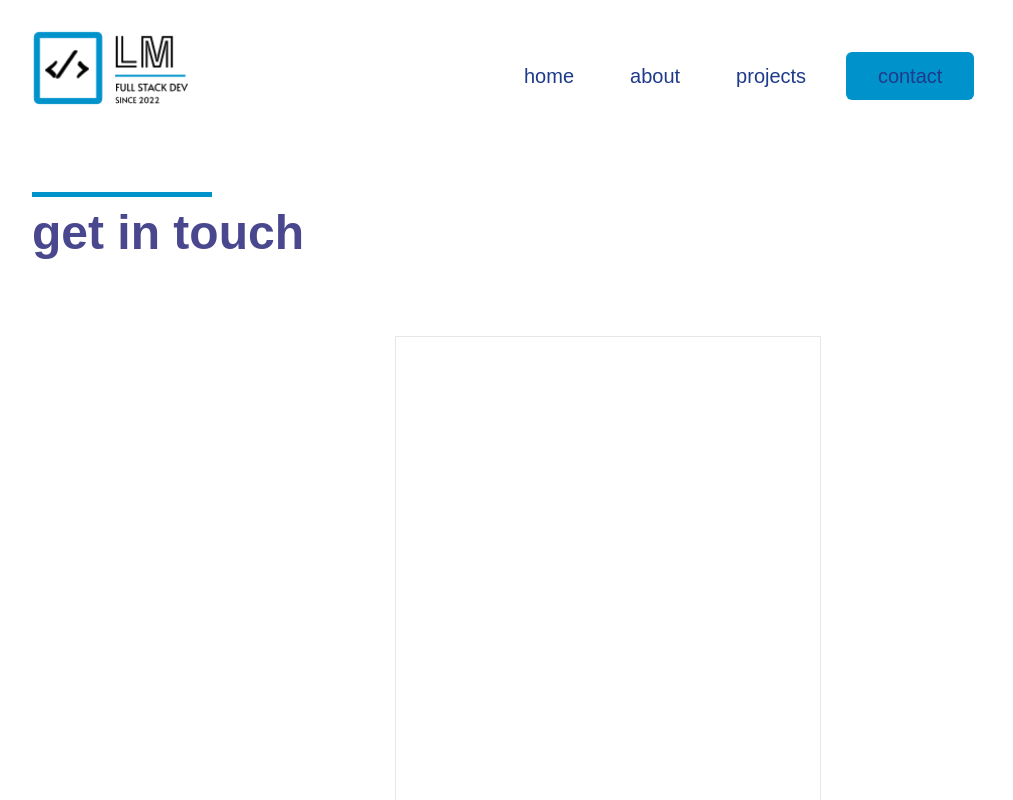
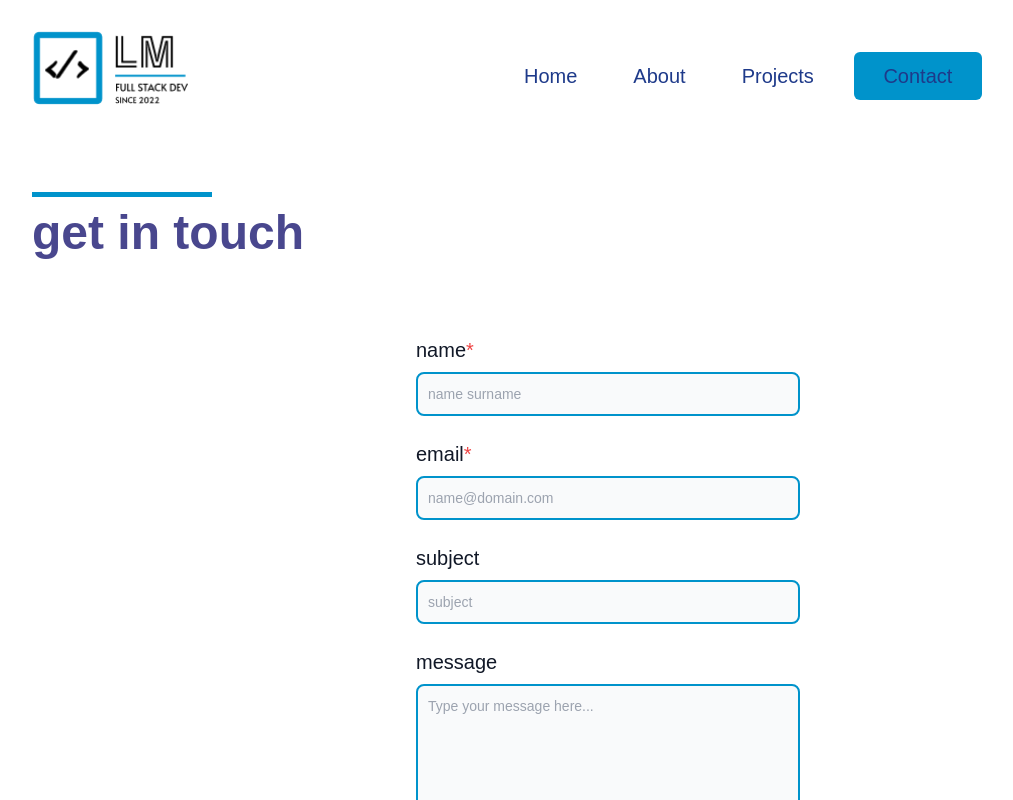
Before and after one commit to Luyanda-Madonsela/porfolio_website, a Next.js app: page /contact in a window 1280 px wide. Shown: the top 800 px of the page, without its empty margins (32-1045 px from the left). Built offline with nearby package versions, Linux system fonts and the light colour scheme.

Commit message:
contact page ui mvp complete

```diff
--- a/src/app/contact/page.tsx
+++ b/src/app/contact/page.tsx
@@ -1,3 +1,6 @@
+
+'use client'
+
 import Header from '../../components/Header'
 
 export default function Contact() {
@@ -7,7 +10,26 @@ export default function Contact() {
         <div className="flex h-20 w-full p-16">
           <Header text="get in touch" />
         </div>
-        <div className="flex border h-192 w-1/3 mt-20 mb-20">
+        <div className="flex h-160 w-1/3 mt-20 mb-0">
+
+          <form className="max-w-sm mx-auto w-full">
+            <label htmlFor="name" className="block mb-2 text-xl font-medium text-gray-900 dark:text-purple">name<span className='text-red-500 text-m'>*</span></label>
+            <input type="text" id="name" aria-describedby="helper-text-explanation" className="bg-gray-50 border-2 border-butt-color text-gray-900 text-sm rounded-lg focus:ring-butt-color focus:border-butt-color block w-full p-2.5  dark:bg-white dark:border-butt-color dark:placeholder-gray-400 dark:text-black dark:focus:ring-butt-color dark:focus:border-butt-color" placeholder="name surname"></input>
+            <br></br>
+            <label htmlFor="email" className="block mb-2 text-xl font-medium text-gray-900 dark:text-purple">email<span className='text-red-500 text-m'>*</span></label>
+            <input type="email" id="email" aria-describedby="helper-text-explanation" className="bg-gray-50 border-2 border-butt-color text-butt-color text-sm rounded-lg focus:ring-butt-color focus:border-butt-color block w-full p-2.5  dark:bg-white dark:border-butt-color dark:placeholder-gray-400 dark:text-black dark:focus:ring-butt-color dark:focus:border-butt-color" placeholder="name@domain.com"></input>
+            <br></br>
+            <label htmlFor="subject" className="block mb-2 text-xl font-medium text-gray-900 dark:text-purple">subject</label>
+            <input type="text" id="subject" aria-describedby="helper-text-explanation" className="bg-gray-50 border-2 border-butt-color text-butt-color text-sm rounded-lg focus:ring-butt-color focus:border-butt-color block w-full p-2.5  dark:bg-white dark:border-butt-color dark:placeholder-gray-400 dark:text-black dark:focus:ring-butt-color dark:focus:border-butt-color" placeholder="subject"></input>
+            <br></br>
+            <label htmlFor="message" className="block mb-2 text-xl font-medium text-gray-900 dark:text-purple">message</label>
+            <textarea id="message" rows={6} className="text-gray-900 bg-gray-50 border-2 border-butt-color text-sm rounded-lg focus:ring-butt-color focus:border-butt-color block w-full p-2.5  dark:bg-white dark:border-butt-color dark:placeholder-gray-400 dark:text-black dark:focus:ring-butt-color dark:focus:border-butt-color" placeholder="Type your message here..."></textarea>
+            <br></br>
+            <br></br>
+            <div className='flex flex-row justify-center items-center content-center'>
+              <button type="submit" style={{ width: '150px', height: '50px' }} className="flex items-center content-center justify-center rounded-md bg-butt-color font-poppins text-blue-900">Send</button>
+            </div>
+          </form>
 
         </div>
       </div>
--- a/src/app/page.tsx
+++ b/src/app/page.tsx
@@ -26,7 +26,7 @@ export default function Home() {
             </div>
             {/* -----------------Browse Projects Button------------- */}
             <div className='text-lg font-semibold text-gray-800'>
-              <Button text="browse portfolio" href="/portfolio" target='' height='4rem' width='12rem'/>
+              <Button text="View portfolio" href="/portfolio" target='' height='4rem' width='12rem'/>
             </div>
         </div>
         {/* -----------------Hero Image------------- */}
@@ -96,7 +96,7 @@ export default function Home() {
 
         {/* -----------------Browse Projects Button------------- */}
         <div className='flex flex-col h-24 w-full p-16 text-lg font-semibold text-gray-800 justify-center items-center content-center'>
-              <Button text="browse projects" href="/portfolio" target='' height='4rem' width='12rem'/>
+              <Button text="View projects" href="/portfolio" target='' height='4rem' width='12rem'/>
         </div>
 
       </div>
--- a/src/components/Navigation.tsx
+++ b/src/components/Navigation.tsx
@@ -16,16 +16,16 @@ const Navigation = () => {
       <div className="flex justify-center items-center content-center ml-80 gap-10">
         <ul className="flex gap-14 text-blue-900">
           <li>
-            <Link href="/">home</Link>
+            <Link href="/">Home</Link>
           </li>
           <li>
-            <Link href="/about">about</Link>
+            <Link href="/about">About</Link>
           </li>
           <li>
-            <Link href="/portfolio">projects</Link>
+            <Link href="/portfolio">Projects</Link>
           </li>
         </ul>
-        <Button text="contact" href="/contact" target='' height='3rem' width='8rem' />
+        <Button text="Contact" href="/contact" target='' height='3rem' width='8rem' />
 
       </div>
     </div>
```
